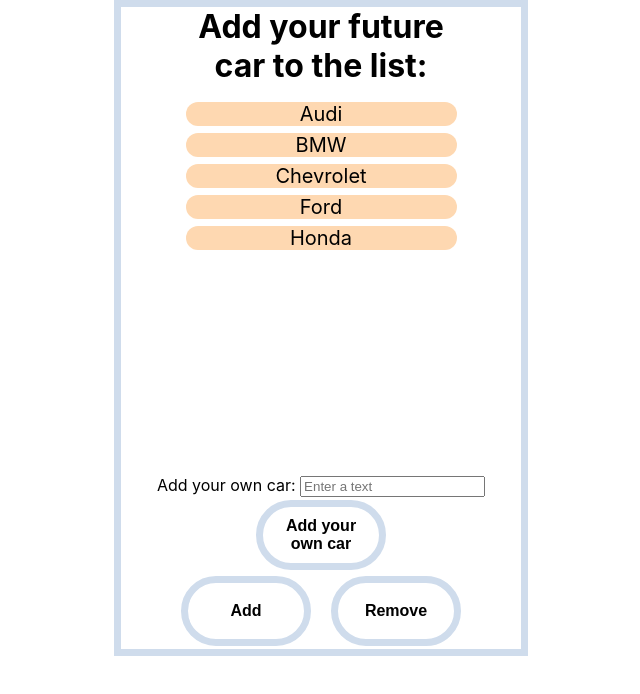
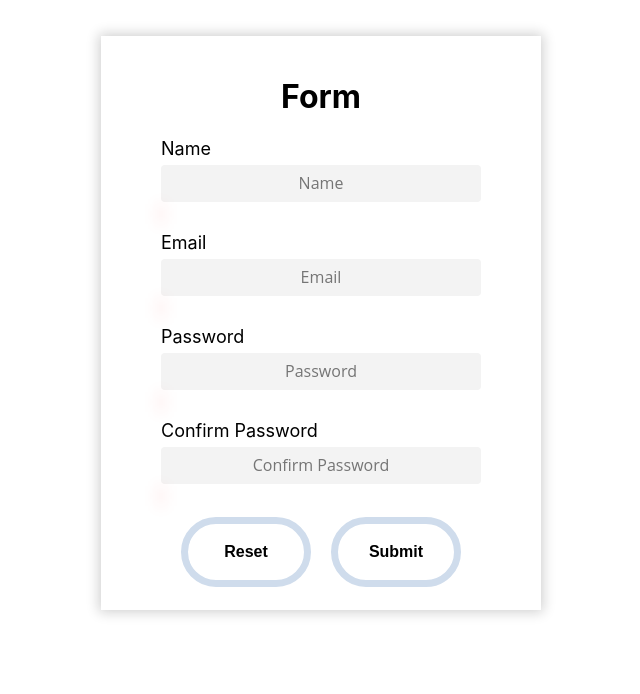
Before and after one commit to romanh24/agiliway_projects, a React (Create React App) app: page /todolist in a window 1280 px wide. Shown: the top 694 px of the page, without its empty margins (319-959 px from the left). Built offline with nearby package versions, Linux system fonts and the light colour scheme.

Commit message:
first commit

```diff
--- a/src/App.js
+++ b/src/App.js
@@ -11,11 +11,13 @@
 import { Task10 } from "./tasks/Task10/Task10";
 import { Task11 } from "./tasks/Task11/Task11";
 import ToDoList from "./components/ToDoList";
+import FormValidation from "./components/FormValidation";
 
 function App() {
   return (
     <div className="App">
-      <ToDoList />
+      {/* <ToDoList /> */}
+      <FormValidation />
       {/* <Task1 />
       <Task2 />
       <Task3 />
--- /dev/null
+++ b/src/components/FormValidation/FormValidation.js
@@ -0,0 +1,174 @@
+import React from "react";
+import "./FormValidation.scss";
+import { Input } from "./Input";
+
+class FormValidation extends React.Component {
+  state = {
+    fields: {
+      name: {
+        name: "name",
+        value: "",
+        label: "Name",
+        error: "",
+        validator: (value = "") => {
+          let error = "";
+          if (!value.length) {
+            return (error = "Cannot be empty");
+          }
+
+          if (!value.match(/^[a-zA-Z]+$/)) {
+            return (error = "Only letters");
+          }
+          return error;
+        },
+      },
+      email: {
+        name: "email",
+        value: "",
+        label: "Email",
+        error: "",
+        validator: (value = "") => {
+          let error = "";
+          if (!value.length) {
+            return (error = "Cannot be empty");
+          }
+
+          if (!value.match(/^[\w-\.]+@([\w-]+\.)+[\w-]{2,4}$/g)) {
+            return (error = "Email is not valid");
+          }
+
+          return error;
+        },
+      },
+      password: {
+        name: "password",
+        value: "",
+        label: "Password",
+        error: "",
+        validator: (value = "", allValues = {}) => {
+          // if (allValues) {
+          //   return value === allValues.confirmPassword
+          //     ? ""
+          //     : "Passwords doesn't  match";
+          // }
+          // console.log(allValues);
+
+          let error = "";
+          if (!value.length) {
+            return (error = "Cannot be empty");
+          }
+
+          if (!value.match(/^[a-zA-Z]+$/)) {
+            return (error = "Only letters");
+          }
+          return error;
+        },
+      },
+      confirmPassword: {
+        name: "confirmPassword",
+        value: "",
+        label: "Confirm Password",
+        error: "",
+        validator: (value = "", allValues = {}) => {
+          let error = "";
+
+          if (!value.length) {
+            return (error = "Cannot be empty");
+          }
+
+          if (!value.match(/^[a-zA-Z]+$/)) {
+            return (error = "Only letters");
+          }
+
+          if (allValues) {
+            if (value !== allValues.password) {
+              error = "Passwords doesn't match";
+            }
+          }
+
+          return error;
+        },
+      },
+    },
+    isError: null,
+  };
+
+  handleSubmit = (event) => {
+    event.preventDefault();
+
+    let updatedFields = {};
+    Object.entries(this.state.fields).map(([fieldName, fieldState]) => {
+      const error = fieldState.validator(fieldState.value);
+
+      const updatedField = {
+        ...fieldState,
+        error,
+      };
+      updatedFields[fieldName] = updatedField;
+    });
+    this.setState({ fields: updatedFields });
+  };
+
+  handleOnChange = (event) => {
+    const { value, name } = event.target;
+    const currentField = this.state.fields[name];
+    const allValues = Object.entries(this.state.fields).reduce(
+      (accum, [fieldName, fieldState]) => {
+        return { ...accum, [fieldName]: fieldState.value };
+      }
+    );
+    const error = currentField.validator(value, allValues);
+    // const password = this.state.fields.password.value;
+    // const confirmPassword = this.state.fields.confirmPassword.value;
+
+    this.setState({
+      fields: {
+        ...this.state.fields,
+        [name]: { ...currentField, value, error },
+      },
+    });
+  };
+
+  resetInput = (event) => {
+    event.preventDefault();
+
+    let updatedFields = {};
+    Object.entries(this.state.fields).map(([fieldName, fieldState]) => {
+      const updatedField = {
+        ...fieldState,
+        value: "",
+        error: "",
+      };
+      updatedFields[fieldName] = updatedField;
+      this.setState({ fields: updatedFields });
+    });
+  };
+
+  render() {
+    const { name, email, password, confirmPassword } = this.state.fields;
+    return (
+      <div className="form">
+        <h1>Form</h1>
+        <form onSubmit={this.handleSubmit}>
+          <Input fieldProps={name} onChange={this.handleOnChange} />
+
+          <Input fieldProps={email} onChange={this.handleOnChange} />
+
+          <Input fieldProps={password} onChange={this.handleOnChange} />
+
+          <Input fieldProps={confirmPassword} onChange={this.handleOnChange} />
+
+          <input
+            type="button"
+            value="Reset"
+            onClick={this.resetInput}
+            className="button"
+          />
+          <input type="submit" value="Submit" className="button" />
+        </form>
+      </div>
+    );
+  }
+}
+
+export default FormValidation;
--- /dev/null
+++ b/src/components/FormValidation/FormValidation.scss
@@ -0,0 +1,82 @@
+.form {
+  margin: 36px auto;
+  padding: 20px;
+  display: flex;
+  flex-direction: column;
+  align-items: center;
+  background-color: #fff;
+  width: 400px;
+  box-shadow: 0px 0px 12px 2px rgba(15, 15, 15, 0.2);
+
+  .button {
+    background-color: #ffffff;
+    height: 70px;
+    width: 130px;
+    margin: 3px 10px;
+    font-size: 16px;
+    font-weight: bold;
+    border-radius: 70px;
+    border: 7px solid #cfdcec;
+  }
+
+  .button:hover:not(:disabled) {
+    background: #30588e;
+    cursor: pointer;
+  }
+
+  .input-group {
+    display: flex;
+    flex-direction: column;
+    align-items: flex-start;
+
+    label {
+      font-size: 18px;
+      // position: relative;
+      // bottom: -17px;
+      // right: -17px;
+      // display: inline-block;
+      // background: white;
+      // color: black;
+      // font-size: 18px;
+      // border-radius: 8px;
+      // border: 1px solid;
+      // padding: 2px;
+    }
+
+    input {
+      margin: 0;
+      margin-top: 6px;
+      min-width: 300px;
+      height: 37px;
+      padding: 0px 10px;
+      text-align: center;
+      font-size: 16px;
+      font-family: "Open Sans", sans-serif;
+      background-color: #f3f3f3;
+      border: 0;
+      border-radius: 4px;
+      margin-bottom: 10px;
+      transition: all 250ms ease-in-out;
+      &:hover {
+        background-color: #ffffff;
+        box-shadow: 0px 0px 14px 0.3px #0e81ce96;
+      }
+      &:focus {
+        outline: none;
+        box-shadow: 0px 0px 12px 0.8px #3474dbb2;
+      }
+    }
+  }
+  .error {
+    position: relative;
+    display: flex;
+    top: -8px;
+    height: 20px;
+
+    span {
+      background-color: #ff7a7ace;
+      box-shadow: 0px 0px 14px 0.3px #ff0000ce;
+      border-radius: 7px;
+    }
+  }
+}
--- /dev/null
+++ b/src/components/FormValidation/Input.js
@@ -0,0 +1,29 @@
+export const Input = (props) => {
+  return (
+    <div>
+      <div className="input-group">
+        <label htmlFor={props.fieldProps.name}>{props.fieldProps.label}</label>
+        <input
+          type={
+            props.fieldProps.name === "password" ||
+            props.fieldProps.name === "confirmPassword"
+              ? "password"
+              : "text"
+          }
+          onChange={props.onChange}
+          value={props.fieldProps.value}
+          name={props.fieldProps.name}
+          id={props.fieldProps.name}
+          className="login-input"
+          placeholder={props.fieldProps.label}
+          autoComplete="off"
+        />
+      </div>
+      <div className="error">
+        <span>
+          {props.fieldProps.error.length > 0 && props.fieldProps.error}
+        </span>
+      </div>
+    </div>
+  );
+};
--- /dev/null
+++ b/src/components/FormValidation/index.js
@@ -0,0 +1 @@
+export { default } from "./FormValidation";
```
